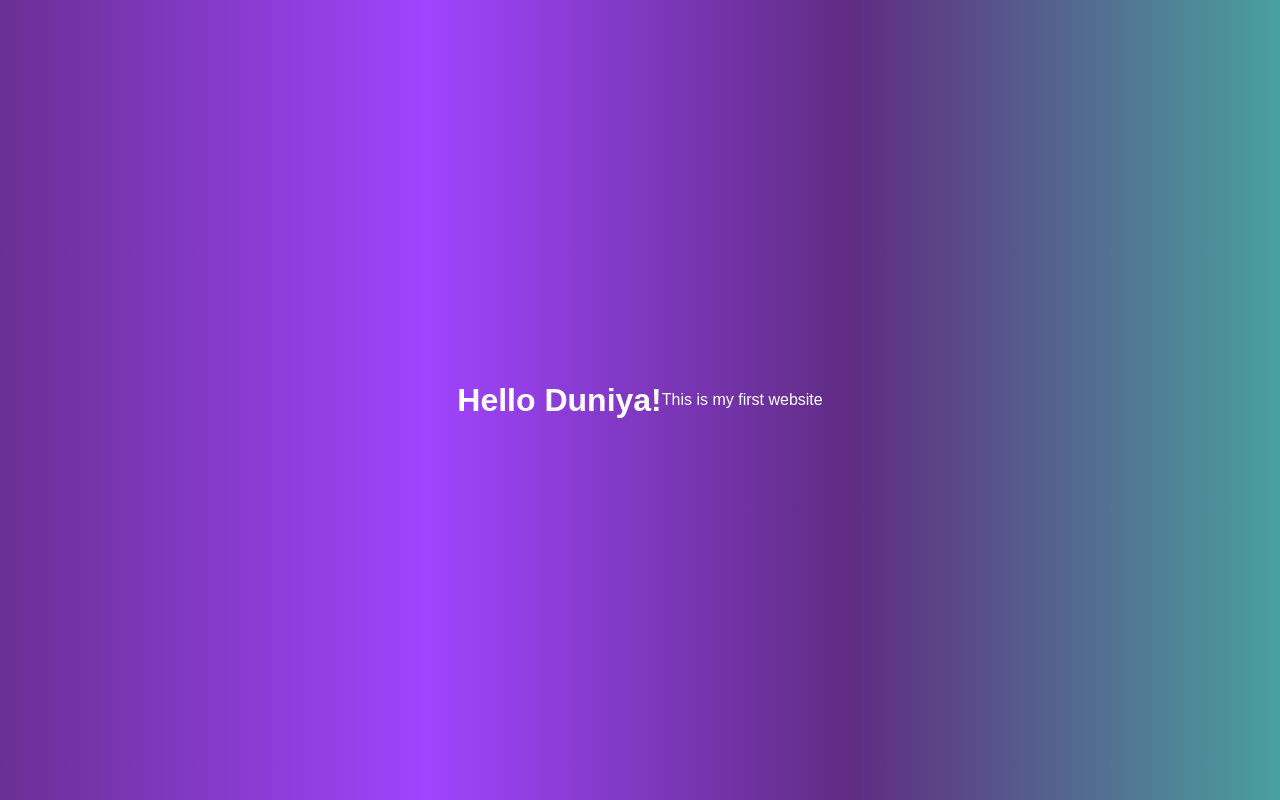
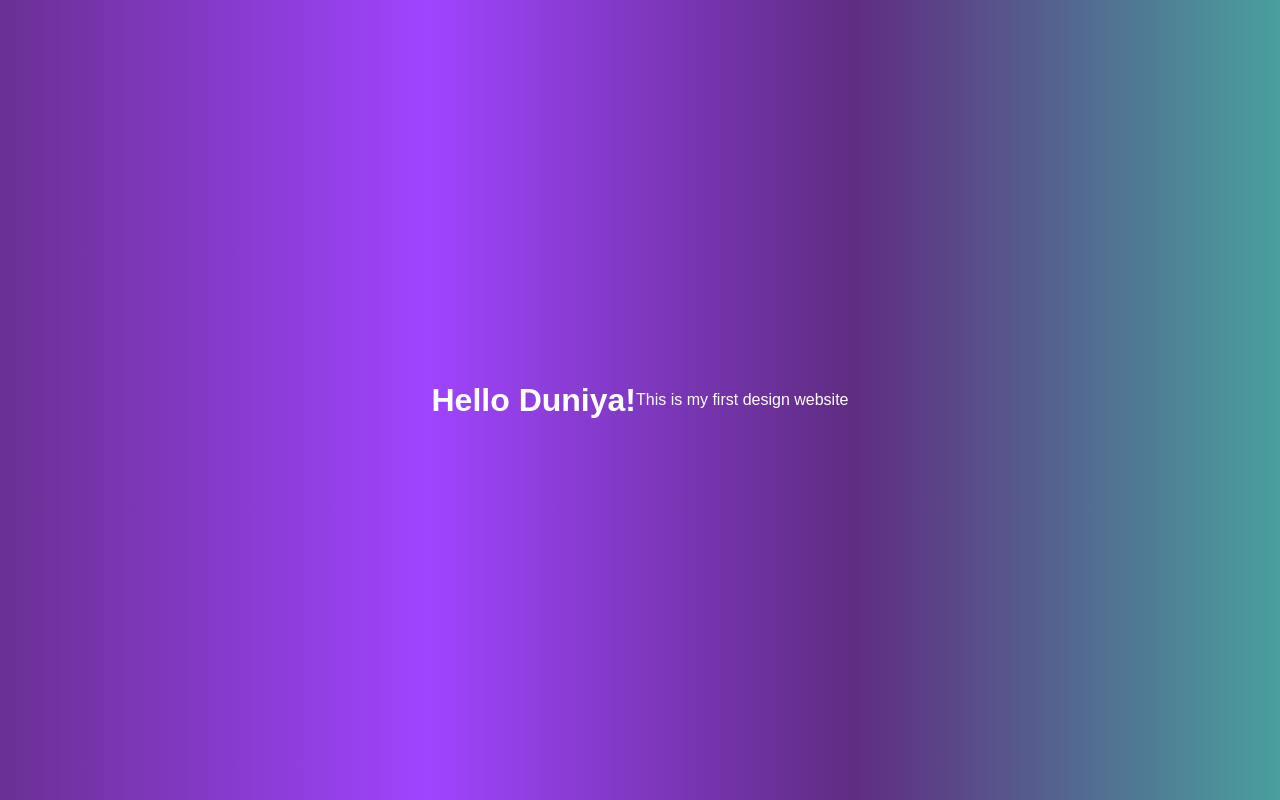
Before and after one commit to ManishKumar081/practiceNew, a plain HTML site: page index.html in a window 1280 px wide. Drawn offline with Linux system fonts and the light colour scheme.

Commit message:
This is for adding design to website

```diff
--- a/index.html
+++ b/index.html
@@ -9,6 +9,6 @@
 <body>
     <h1>Hello Duniya!</h1>
     <br>
-    <p>This is my first website</p>
+    <p>This is my first design website</p>
 </body>
 </html>
```
